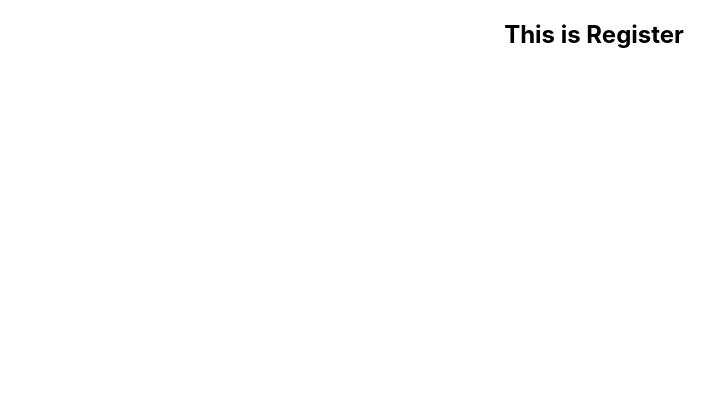
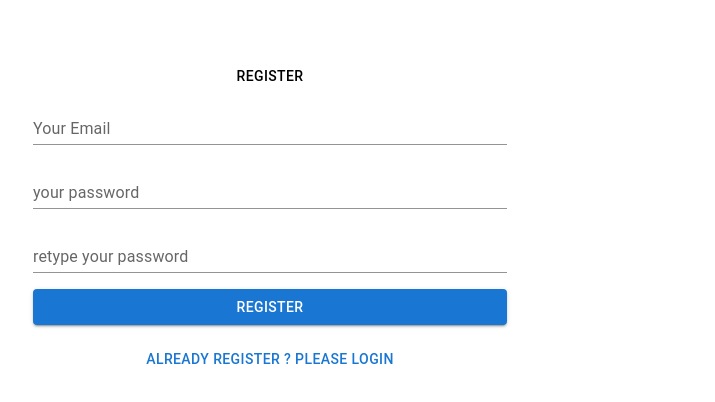
Before and after one commit to rimonhossain12/doctor-porltal-client-practice-1, a React (Create React App) app: page /register in a window 1280 px wide. Shown: the top 402 px of the page, without its empty margins (46-761 px from the left). Built offline with nearby package versions, Linux system fonts and the light colour scheme.

Commit message:
login pages is added

```diff
--- a/src/Pages/Login/Login/Login.js
+++ b/src/Pages/Login/Login/Login.js
@@ -1,17 +1,20 @@
-import React from 'react';
+import React, { useState } from 'react';
 import Box from '@mui/material/Box';
 import Grid from '@mui/material/Grid';
 import { Button, TextField, Typography } from '@mui/material';
 import loginImg from '../../../images/login.png';
 import { NavLink } from 'react-router-dom';
+const Login = () => {
+    const [loginData, setLoginData] = useState({});
 
-const handleOnChange = e => {
-    const field = e.target.name;
-    const value = e.target.value;
-    console.log(field,value);
-}
+    const handleOnChange = e => {
+        const field = e.target.name;
+        const value = e.target.value;
+        const newLoginDate = { ...loginData };
+        newLoginDate[field] = value;
+        setLoginData(newLoginDate);
+    }
 
-const Login = () => {
     return (
         <Box sx={{ flexGrow: 1, mt: 8 }}>
             <Grid container spacing={2}>
@@ -33,7 +36,7 @@ const Login = () => {
                             id="standard-basic"
                             onChange={handleOnChange}
                             type="password"
-                            label="your email"
+                            label="your password"
                             name="password"
                             variant="standard"
                         />
@@ -42,7 +45,7 @@ const Login = () => {
                             sx={{ width: '75%', m: 1 }}
                         >Login</Button>
                     </form>
-                    <NavLink style={{textDecoration:'none'}} to="/register">
+                    <NavLink style={{ textDecoration: 'none' }} to="/register">
                         <Button
                             variant="text"
                             sx={{ width: '75%', m: 1 }}
--- a/src/Pages/Login/Register/Register.js
+++ b/src/Pages/Login/Register/Register.js
@@ -1,10 +1,78 @@
-import React from 'react';
+import React, { useState } from 'react';
+import Box from '@mui/material/Box';
+import Grid from '@mui/material/Grid';
+import { Button, TextField, Typography } from '@mui/material';
+import { NavLink } from 'react-router-dom';
 
 const Register = () => {
+    const [loginData, setLoginData] = useState({});
+
+    const handleOnChange = e => {
+        const field = e.target.name;
+        const value = e.target.value;
+        const newLoginData = { ...loginData };
+        newLoginData[field] = value;
+        setLoginData(newLoginData);
+    }
+
+    const handleOnSubmit = e => {
+        if(loginData.password !== loginData.password2){
+            alert('Password did not match');
+        }
+        alert('submit is submit');
+        e.preventDefault();
+    }
+    // password check
+
     return (
-        <div>
-            <h2>This is Register</h2>
-        </div>
+        <Box sx={{ flexGrow: 1, mt: 8 }}>
+            <Grid container spacing={2}>
+                <Grid item xs={12} md={6}>
+                    <Typography sx={{ mb: 5 }} variant="button" gutterBottom>
+                        Register
+                    </Typography>
+                    <form onSubmit={handleOnSubmit}>
+                        <TextField
+                            sx={{ width: '75%', m: 1 }}
+                            id="standard-basic"
+                            label="Your Email"
+                            name="email"
+                            onChange={handleOnChange}
+                            variant="standard"
+                        />
+                        <TextField
+                            sx={{ width: '75%', m: 1 }}
+                            id="standard-basic"
+                            onChange={handleOnChange}
+                            type="password"
+                            label="your password"
+                            name="password"
+                            variant="standard"
+                        />
+                        <TextField
+                            sx={{ width: '75%', m: 1 }}
+                            id="standard-basic"
+                            onChange={handleOnChange}
+                            type="password"
+                            label="retype your password"
+                            name="password2"
+                            variant="standard"
+                        />
+                        <Button
+                            variant="contained"
+                            type="Submit"
+                            sx={{ width: '75%', m: 1 }}
+                        >Register</Button>
+                    </form>
+                    <NavLink style={{ textDecoration: 'none ' }} to="/login">
+                        <Button
+                            variant="text"
+                            sx={{ width: '75%', m: 1 }}
+                        >Already Register ? Please Login</Button>
+                    </NavLink>
+                </Grid>
+            </Grid>
+        </Box>
     );
 };
 
```
